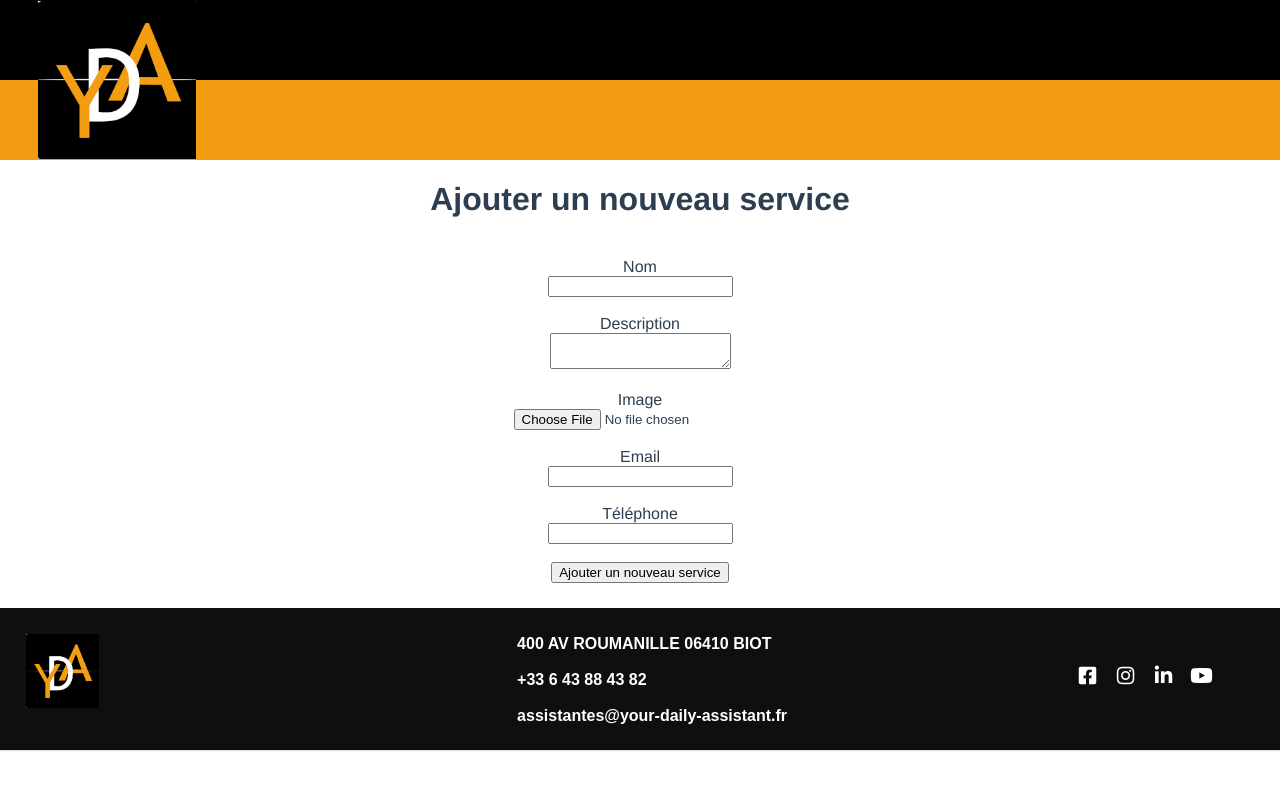
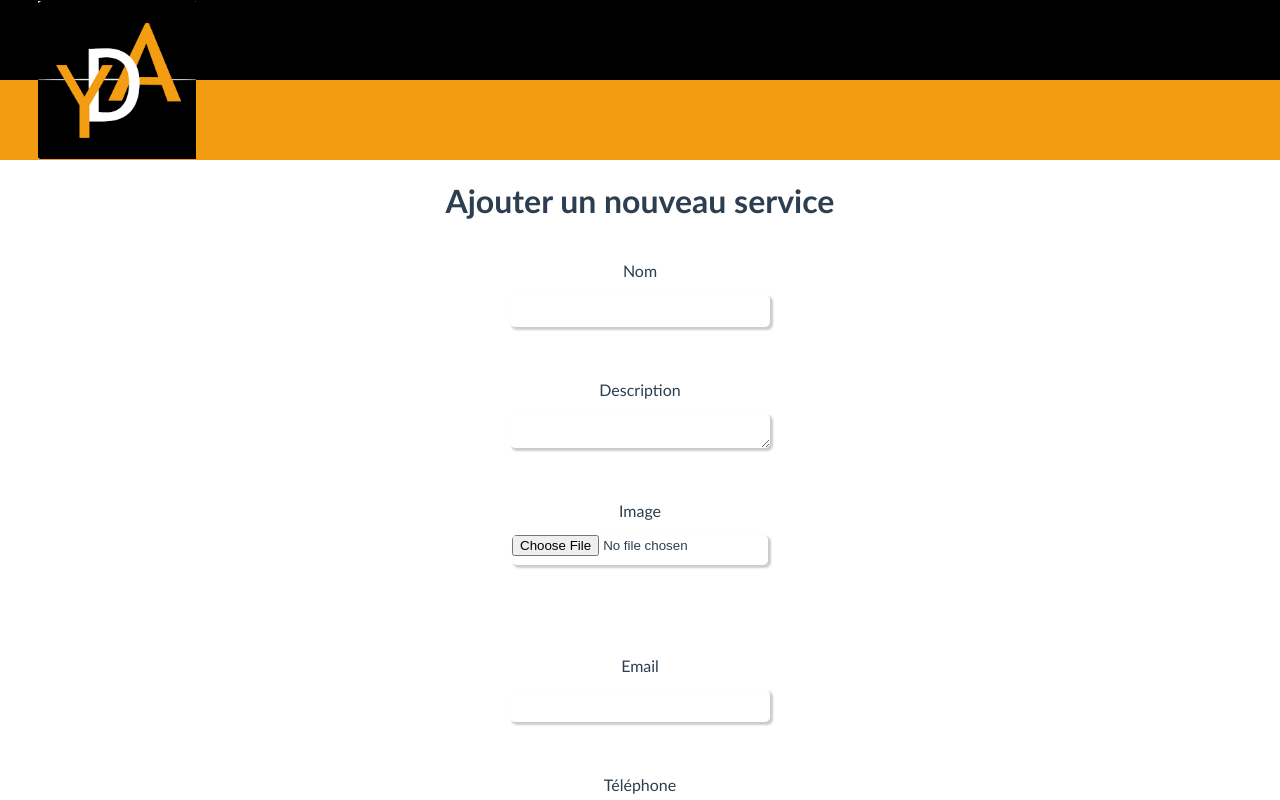
Before and after one commit to Thomas-GALLOIS/YDA-Front, a Vue app: page /addService in a window 1280 px wide. Shown: the top 800 px of the page. Built offline with nearby package versions, Linux system fonts and the light colour scheme.

Commit message:
style addservice page

```diff
--- a/src/App.vue
+++ b/src/App.vue
@@ -6,10 +6,10 @@
 body {
   margin: 0%;
   padding: 0%;
-  font-family: 'Trebuchet MS';
+  font-family: "Trebuchet MS";
 }
 #app {
-  font-family: Avenir, Helvetica, Arial, sans-serif;
+  font-family: Trebuchet MS, Avenir, Helvetica, Arial, sans-serif;
   -webkit-font-smoothing: antialiased;
   -moz-osx-font-smoothing: grayscale;
   text-align: center;
--- a/src/views/AddService.vue
+++ b/src/views/AddService.vue
@@ -6,28 +6,32 @@
         <h1>Ajouter un nouveau service</h1>
         <br />
         <label for="name">Nom</label>
-        <br />
+
         <input id="name" type="text" v-model="name" />
         <br />
         <br />
         <label for="description">Description</label>
-        <br />
+
         <textarea id="description" v-model="description"></textarea>
         <br />
         <br />
         <label for="image">Image</label>
+
+        <input type="file" id="image" @change="uploadImage" />
         <br />
-        <img :src="previewImage" class="uploading-image" />
-        <input type="file" id="image" @change="uploadImage" />
+        <div class="img_container">
+          <img :src="previewImage" class="uploading-image" />
+        </div>
+
         <br />
         <br />
         <label for="email">Email</label>
-        <br />
+
         <input type="email" id="email" v-model="email" />
         <br />
         <br />
         <label for="telephone">Téléphone</label>
-        <br />
+
         <input type="tel" id="telephone" v-model="telephone" />
         <br />
         <br />
@@ -97,7 +101,59 @@ export default {
 };
 </script>
 <style scoped>
+.form_add_service {
+  width: 100%;
+}
+form {
+  margin: auto;
+}
+input,
+textarea {
+  width: 50%;
+  height: 30px;
+  margin: 15px auto;
+  border: none;
+  border-radius: 5px;
+  box-shadow: 2px 2px 2px 1px rgba(0, 0, 0, 0.2);
+  outline: none;
+  transition: box-shadow 1.2s;
+}
+input:focus {
+  box-shadow: inset 2px 2px 2px 1px rgba(0, 0, 0, 0.2);
+  outline: none;
+}
+label {
+  text-align: left;
+  margin: auto;
+}
+#submit_btn {
+  width: 30%;
+  margin-top: 20px;
+  color: #0f0f0f;
+  background: #db9024;
+  cursor: pointer;
+  border: 2px solid #0f0f0f;
+  transition: background 1s;
+  height: 40px;
+}
+#submit_btn:hover {
+  color: #db9024;
+  background: #0f0f0f;
+  border: 2px solid #db9024;
+  transition: background 1s;
+}
+.inside_form {
+  display: flex;
+  flex-direction: column;
+  width: 40%;
+  margin: auto;
+  border-radius: 20%;
+}
+.img_container img {
+  width: 100px;
+  margin: 0px;
+}
 .uploading-image {
-  width: 5%;
+  width: 10%;
 }
 </style>
```
